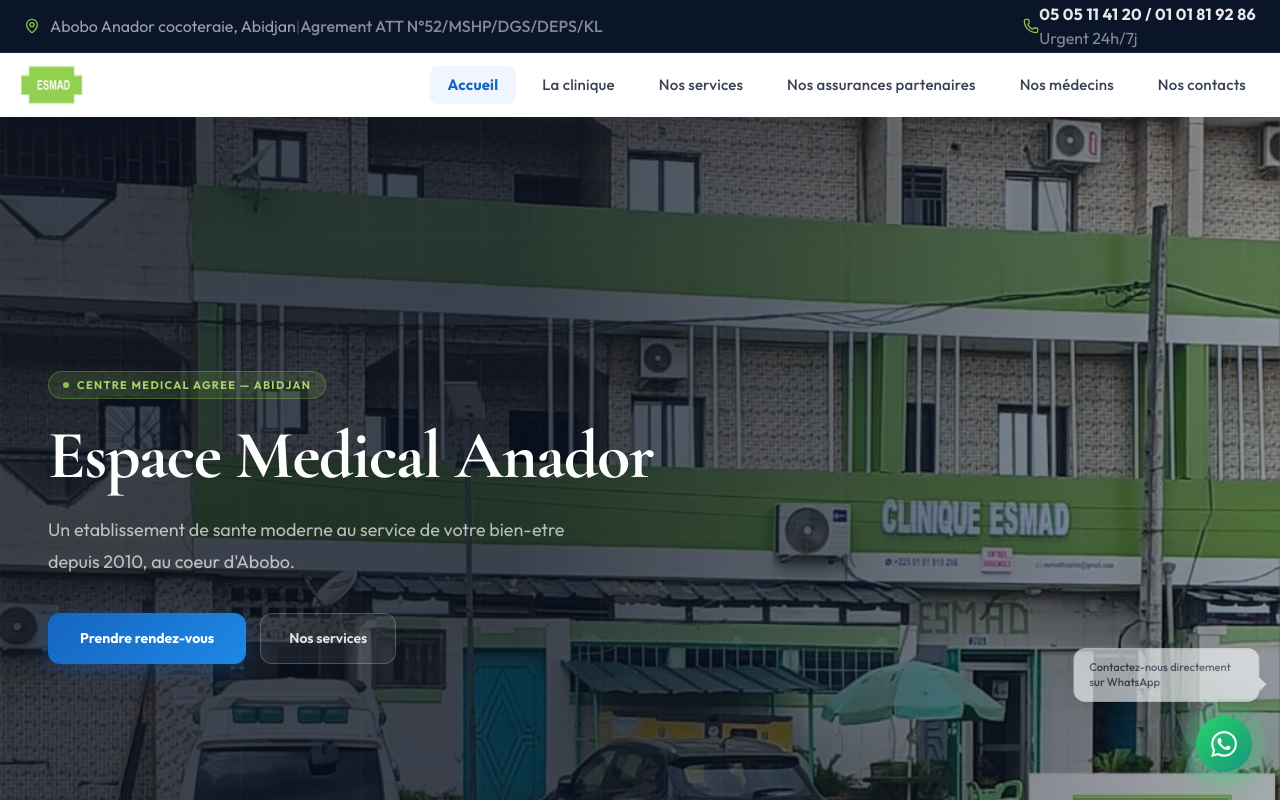
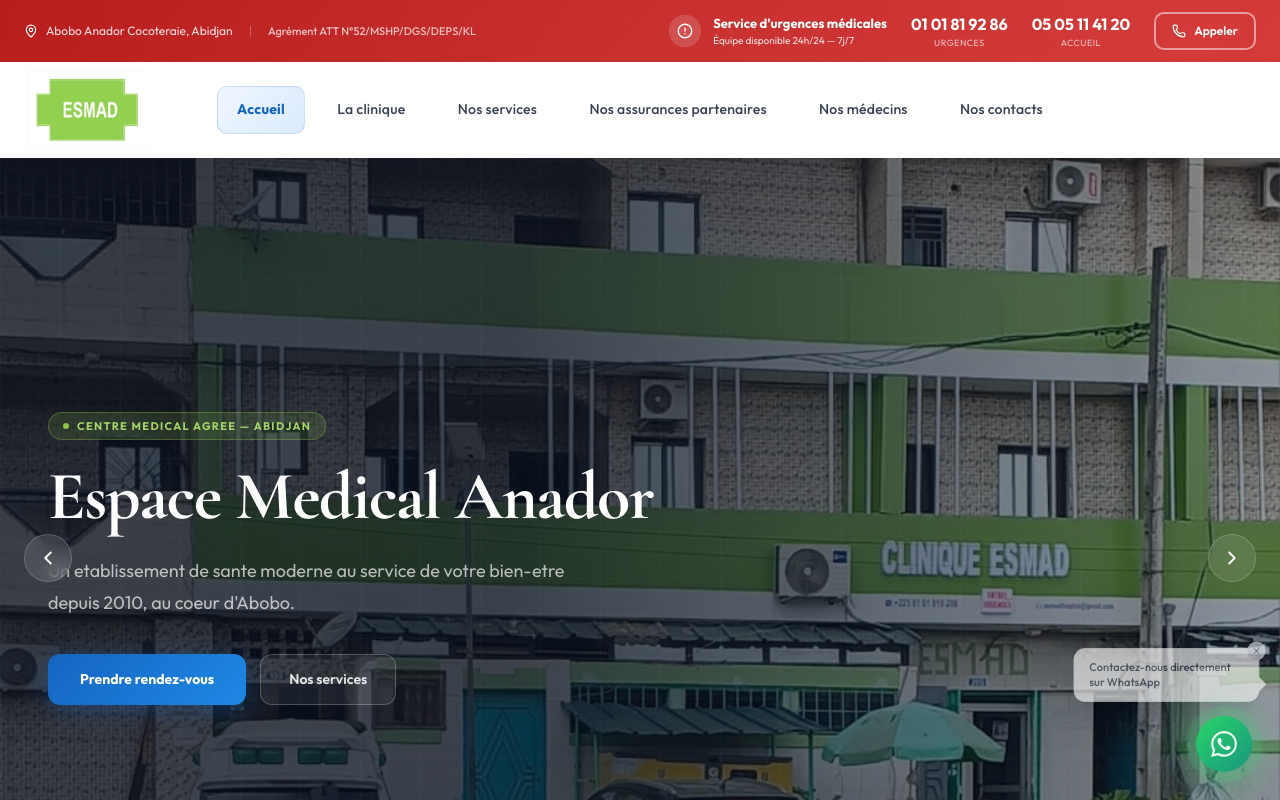
Before and after one commit to Traorelacina/ESMAD, a React (Vite) app: page / in a window 1280 px wide. Shown: the top 800 px of the page. Built offline with nearby package versions, Linux system fonts and the light colour scheme.

Commit message:
mis a jour

```diff
--- a/src/components/layout/Navbar.tsx
+++ b/src/components/layout/Navbar.tsx
@@ -28,58 +28,73 @@
     setOpen(false)
   }, [location.pathname])
 
-  // Fermer le menu quand la fenêtre est redimensionnée
+  // Verrouiller le scroll quand le menu mobile est ouvert
+  useEffect(() => {
+    document.body.style.overflow = open ? 'hidden' : ''
+    return () => { document.body.style.overflow = '' }
+  }, [open])
+
+  // Fermer le menu si redimensionnement vers desktop
   useEffect(() => {
     const handleResize = () => {
-      if (window.innerWidth >= 1024 && open) {
-        setOpen(false)
-      }
+      if (window.innerWidth >= 1024) setOpen(false)
     }
     window.addEventListener('resize', handleResize)
     return () => window.removeEventListener('resize', handleResize)
-  }, [open])
+  }, [])
 
   return (
     <>
-      <header
-        style={{
+      <header className="navbar-header" style={{
         background: '#ffffff',
-          boxShadow: scrolled ? '0 2px 20px rgba(0,0,0,0.08)' : '0 1px 0 rgba(0,0,0,0.05)',
+        boxShadow: scrolled
+          ? '0 4px 24px rgba(21, 101, 192, 0.10), 0 1px 0 rgba(0,0,0,0.04)'
+          : '0 1px 0 rgba(0,0,0,0.06)',
         position: 'sticky',
         top: 0,
         zIndex: 100,
-          transition: 'box-shadow 0.3s ease',
-        }}
-      >
-        <div
+        transition: 'box-shadow 0.35s ease',
+      }}>
+        <div style={{
+          maxWidth: 1320,
+          margin: '0 auto',
+          padding: '0 28px',
+          display: 'grid',
+          gridTemplateColumns: '1fr auto 1fr',
+          alignItems: 'center',
+          height: 'clamp(80px, 12vh, 100px)',
+        }}>
+
+          {/* ── LOGO (colonne gauche) - Sans contour ── */}
+          <Link
+            to="/"
             style={{
-            maxWidth: 1280,
-            margin: '0 auto',
-            padding: '0 16px',
               display: 'flex',
               alignItems: 'center',
-            justifyContent: 'space-between',
-            height: 'clamp(64px, 8vh, 84px)',
+              justifyContent: 'flex-start',
+              textDecoration: 'none',
+              flexShrink: 0,
             }}
+            aria-label="ESMAD – Accueil"
           >
-          {/* LOGO */}
-          <Link to="/" style={{ display: 'flex', alignItems: 'center', flexShrink: 0 }}>
             <img
               src={logo}
-              alt="ESMAD - Espace Médical Anador"
+              alt="ESMAD – Espace Médical Anador"
               style={{
-                height: 'clamp(40px, 6vh, 56px)',
+                height: 'clamp(65px, 10vh, 85px)',
                 width: 'auto',
-                objectFit: 'contain'
+                objectFit: 'contain',
+                display: 'block',
               }}
             />
           </Link>
 
-          {/* MENU DESKTOP */}
-          <nav style={{
+          {/* ── MENU DESKTOP (colonne centrale, parfaitement centré par grid) ── */}
+          <nav className="desktop-nav" aria-label="Menu principal" style={{
             display: 'flex',
             alignItems: 'center',
-            gap: 'clamp(4px, 1vw, 8px)'
+            justifyContent: 'center',
+            gap: 'clamp(4px, 1vw, 12px)',
           }}>
             {MENU.map((item) => {
               const active = location.pathname === item.href
@@ -88,29 +103,38 @@
                   key={item.href}
                   to={item.href}
                   style={{
-                    padding: '8px clamp(12px, 1.5vw, 18px)',
-                    borderRadius: 8,
-                    fontSize: 'clamp(13px, 1.2vw, 15px)',
+                    padding: 'clamp(10px, 1.5vh, 14px) clamp(14px, 1.5vw, 22px)',
+                    borderRadius: 10,
+                    fontSize: 'clamp(14px, 1.1vw, 16px)',
                     fontWeight: active ? 700 : 500,
                     color: active ? '#1565C0' : '#374151',
-                    background: active ? '#EFF6FF' : 'transparent',
+                    background: active
+                      ? 'linear-gradient(135deg, #EFF6FF, #DBEAFE)'
+                      : 'transparent',
                     textDecoration: 'none',
-                    transition: 'all 0.2s ease',
+                    transition: 'all 0.22s ease',
                     whiteSpace: 'nowrap',
                     letterSpacing: '0.2px',
+                    border: active ? '1px solid rgba(21,101,192,0.15)' : '1px solid transparent',
+                    position: 'relative',
                   }}
-                  onMouseEnter={(e) => {
+                  onMouseEnter={e => {
                     if (!active) {
-                      e.currentTarget.style.color = '#1565C0'
-                      e.currentTarget.style.background = '#F8FAFF'
+                      const el = e.currentTarget as HTMLElement
+                      el.style.color = '#1565C0'
+                      el.style.background = '#F0F7FF'
+                      el.style.border = '1px solid rgba(21,101,192,0.12)'
                     }
                   }}
-                  onMouseLeave={(e) => {
+                  onMouseLeave={e => {
                     if (!active) {
-                      e.currentTarget.style.color = '#374151'
-                      e.currentTarget.style.background = 'transparent'
+                      const el = e.currentTarget as HTMLElement
+                      el.style.color = '#374151'
+                      el.style.background = 'transparent'
+                      el.style.border = '1px solid transparent'
                     }
                   }}
+                  aria-current={active ? 'page' : undefined}
                 >
                   {item.label}
                 </Link>
@@ -118,46 +142,80 @@
             })}
           </nav>
 
-          {/* HAMBURGER MOBILE */}
+          {/* ── DROITE : espace pour équilibrer + hamburger (mobile) ── */}
+          <div style={{
+            display: 'flex',
+            alignItems: 'center',
+            justifyContent: 'flex-end',
+            gap: 12,
+          }}>
+            {/* Hamburger mobile */}
             <button
+              className="hamburger-btn"
               onClick={() => setOpen(!open)}
               style={{
                 padding: 10,
                 borderRadius: 10,
                 border: '1.5px solid #E5E7EB',
                 color: '#374151',
-              background: '#fff',
+                background: open ? '#F0F7FF' : '#fff',
                 cursor: 'pointer',
                 display: 'flex',
                 alignItems: 'center',
                 justifyContent: 'center',
+                transition: 'all 0.2s ease',
               }}
-            aria-label="Menu"
+              aria-label={open ? 'Fermer le menu' : 'Ouvrir le menu'}
+              aria-expanded={open}
             >
-            {open ? <X size={22} /> : <Menu size={22} />}
+              {open ? <X size={24} /> : <Menu size={24} />}
             </button>
+          </div>
         </div>
       </header>
 
-      {/* MENU MOBILE */}
-      {open && (
+      {/* ── MENU MOBILE ── */}
       <div
+        className="mobile-menu"
+        aria-hidden={!open}
         style={{
           position: 'fixed',
-            top: 'clamp(64px, 8vh, 84px)',
+          top: 'clamp(80px, 12vh, 100px)',
           left: 0,
           right: 0,
           bottom: 0,
           background: '#fff',
-            borderTop: '1px solid #F0F2F5',
-            padding: '20px 24px',
+          borderTop: '1px solid #EEF2F7',
+          padding: '24px 20px 32px',
           display: 'flex',
           flexDirection: 'column',
           gap: 8,
           overflowY: 'auto',
           zIndex: 99,
+          transform: open ? 'translateX(0)' : 'translateX(100%)',
+          transition: 'transform 0.32s cubic-bezier(0.4, 0, 0.2, 1)',
+          pointerEvents: open ? 'auto' : 'none',
         }}
       >
+        {/* Logo dans le menu mobile */}
+        <div style={{
+          display: 'flex',
+          justifyContent: 'center',
+          marginBottom: 20,
+          paddingBottom: 20,
+          borderBottom: '1px solid #F0F4F8',
+        }}>
+          <img
+            src={logo}
+            alt="ESMAD"
+            style={{
+              height: 70,
+              width: 'auto',
+              objectFit: 'contain',
+            }}
+          />
+        </div>
+
         {MENU.map((item) => {
           const active = location.pathname === item.href
           return (
@@ -165,53 +223,65 @@
               key={item.href}
               to={item.href}
               style={{
-                  padding: '14px 20px',
+                padding: '16px 20px',
                 borderRadius: 12,
-                  fontSize: 16,
+                fontSize: 17,
                 fontWeight: active ? 700 : 500,
                 color: active ? '#1565C0' : '#374151',
-                  background: active ? '#EFF6FF' : 'transparent',
+                background: active
+                  ? 'linear-gradient(135deg, #EFF6FF, #DBEAFE)'
+                  : 'transparent',
                 textDecoration: 'none',
                 transition: 'all 0.2s ease',
+                border: active ? '1px solid rgba(21,101,192,0.15)' : '1px solid transparent',
+                display: 'flex',
+                alignItems: 'center',
               }}
+              aria-current={active ? 'page' : undefined}
             >
+              {active && (
+                <span style={{
+                  width: 4,
+                  height: 20,
+                  background: '#1565C0',
+                  borderRadius: 2,
+                  marginRight: 12,
+                  flexShrink: 0,
+                }} />
+              )}
               {item.label}
             </Link>
           )
         })}
       </div>
-      )}
 
       <style>{`
+        /* ── DESKTOP ≥ 1024px ── */
         @media (min-width: 1024px) {
-          nav {
-            display: flex !important;
-          }
-          button {
-            display: none !important;
-          }
+          .desktop-nav { display: flex !important; }
+          .hamburger-btn { display: none !important; }
+          .mobile-menu   { display: none !important; }
         }
 
+        /* ── TABLETTE 768–1023px ── */
         @media (min-width: 768px) and (max-width: 1023px) {
-          nav {
-            display: flex !important;
-          }
-          nav a {
-            padding: 8px 12px !important;
-            font-size: 13px !important;
-          }
-          button {
-            display: none !important;
-          }
+          .desktop-nav { display: flex !important; }
+          .hamburger-btn { display: none !important; }
+          .mobile-menu   { display: none !important; }
         }
 
+        /* ── MOBILE < 768px ── */
         @media (max-width: 767px) {
-          nav {
-            display: none !important;
+          .desktop-nav { display: none !important; }
+          .hamburger-btn { display: flex !important; }
+          .mobile-menu   { display: flex !important; }
         }
-          button {
-            display: flex !important;
-          }
+
+        /* Focus accessible */
+        .desktop-nav a:focus-visible,
+        .hamburger-btn:focus-visible {
+          outline: 2px solid #1565C0;
+          outline-offset: 3px;
         }
       `}</style>
     </>
--- a/src/components/layout/TopBar.tsx
+++ b/src/components/layout/TopBar.tsx
@@ -1,193 +1,123 @@
 // src/components/layout/TopBar.tsx
 import React from 'react'
-import { Phone, MapPin } from 'lucide-react'
+import { motion } from 'framer-motion'
+import { Phone, MapPin, AlertCircle } from 'lucide-react'
 
 export default function TopBar() {
   return (
     <div
-      style={{
-        background: '#0A1628',
-        borderBottom: '1px solid rgba(255,255,255,0.07)',
-        width: '100%',
-      }}
+      className="relative overflow-hidden"
+      style={{ background: 'linear-gradient(135deg, #B71C1C 0%, #C62828 50%, #D32F2F 100%)' }}
     >
-      <div
+      {/* Animated shimmer */}
+      <motion.div
+        className="absolute inset-0 pointer-events-none"
         style={{
-          maxWidth: 1280,
-          margin: '0 auto',
-          padding: '0 24px',
-          display: 'flex',
-          alignItems: 'center',
-          justifyContent: 'space-between',
-          height: 52,
+          background: 'linear-gradient(90deg, transparent 0%, rgba(255,255,255,0.06) 50%, transparent 100%)',
+          backgroundSize: '200% 100%',
         }}
-        className="topbar-container"
-      >
-        {/* GAUCHE */}
-        <div className="topbar-left">
-          <div style={{ display: 'flex', alignItems: 'center', gap: 10, color: 'rgba(255,255,255,0.6)' }}>
-            <MapPin size={16} color="#8BC34A" strokeWidth={2} />
-            <span className="address-full">Abobo Anador cocoteraie, Abidjan</span>
-            <span className="address-short">Abobo Anador, Abidjan</span>
+        animate={{ backgroundPosition: ['-200% 0', '200% 0'] }}
+        transition={{ duration: 3, repeat: Infinity, ease: 'linear' }}
+      />
+
+      <div style={{ maxWidth: 1280, margin: '0 auto', padding: '12px 24px' }}>
+        <div style={{ display: 'flex', alignItems: 'center', justifyContent: 'space-between', flexWrap: 'wrap', gap: 16 }}>
+
+          {/* GAUCHE - Adresse et agrément */}
+          <div style={{ display: 'flex', alignItems: 'center', gap: 16, flexWrap: 'wrap' }}>
+            <div style={{ display: 'flex', alignItems: 'center', gap: 8, color: 'rgba(255,255,255,0.85)' }}>
+              <MapPin size={14} color="#fff" strokeWidth={2} />
+              <span className="address-full" style={{ fontSize: 12 }}>Abobo Anador Cocoteraie, Abidjan</span>
+              <span className="address-short" style={{ fontSize: 11 }}>Abobo Anador, Abidjan</span>
+            </div>
+            <span style={{ color: 'rgba(255,255,255,0.3)', fontSize: 12 }}>|</span>
+            <span style={{ color: 'rgba(255,255,255,0.7)', fontWeight: 500, fontSize: 11 }}>
+              Agrément ATT N°52/MSHP/DGS/DEPS/KL
+            </span>
           </div>
-          <span className="separator" style={{ color: 'rgba(255,255,255,0.2)', fontSize: 16 }}>|</span>
-          <span className="agrement" style={{ color: 'rgba(255,255,255,0.5)', fontWeight: 500 }}>
-            Agrement ATT N°52/MSHP/DGS/DEPS/KL
-          </span>
-        </div>
 
-        {/* DROITE */}
-        <div className="topbar-right">
-          <Phone size={16} color="#8BC34A" strokeWidth={2} />
-          <div style={{ lineHeight: 1.4 }}>
-            <div style={{ color: 'rgba(255,255,255,0.9)', fontWeight: 700, letterSpacing: '0.3px' }}>
-              <span className="phone-full">05 05 11 41 20 / 01 01 81 92 86</span>
-              <span className="phone-short">05 05 11 41 20</span>
+          {/* DROITE - Numéros avec style urgence */}
+          <div style={{ display: 'flex', alignItems: 'center', gap: 24, flexWrap: 'wrap' }}>
+            <div style={{ display: 'flex', alignItems: 'center', gap: 12 }}>
+              <motion.div
+                style={{
+                  width: 32,
+                  height: 32,
+                  borderRadius: '50%',
+                  background: 'rgba(255,255,255,0.15)',
+                  display: 'flex',
+                  alignItems: 'center',
+                  justifyContent: 'center',
+                  flexShrink: 0,
+                }}
+                animate={{ scale: [1, 1.1, 1] }}
+                transition={{ duration: 2, repeat: Infinity }}
+              >
+                <AlertCircle size={16} style={{ color: '#fff' }} />
+              </motion.div>
+              <div style={{ color: '#fff' }}>
+                <div style={{ fontWeight: 'bold', fontSize: 13 }}>Service d'urgences médicales</div>
+                <div style={{ fontSize: 10, opacity: 0.85 }}>Équipe disponible 24h/24 — 7j/7</div>
+              </div>
             </div>
-            <div className="phone-labels" style={{ display: 'flex', gap: 20, color: 'rgba(255,255,255,0.5)', marginTop: 2 }}>
-              <span>Urgent 24h/7j</span>
-            </div>
+
+            {[
+              { num: '01 01 81 92 86', label: 'Urgences' },
+              { num: '05 05 11 41 20', label: 'Accueil' },
+            ].map((item) => (
+              <motion.a
+                key={item.num}
+                href={`tel:+225${item.num.replace(/\s/g, '')}`}
+                style={{ textAlign: 'center', color: '#fff', textDecoration: 'none' }}
+                whileHover={{ scale: 1.05 }}
+              >
+                <div style={{ fontWeight: 'bold', fontSize: 16 }}>{item.num}</div>
+                <div style={{ fontSize: 9, opacity: 0.7, textTransform: 'uppercase', letterSpacing: '0.5px' }}>{item.label}</div>
+              </motion.a>
+            ))}
+
+            <motion.a
+              href="tel:0101819286"
+              style={{
+                display: 'flex',
+                alignItems: 'center',
+                gap: 8,
+                border: '2px solid rgba(255,255,255,0.5)',
+                color: '#fff',
+                padding: '8px 16px',
+                borderRadius: 10,
+                fontSize: 12,
+                fontWeight: 600,
+                textDecoration: 'none',
+                background: 'transparent',
+              }}
+              whileHover={{ scale: 1.04, background: 'rgba(255,255,255,0.1)' }}
+              whileTap={{ scale: 0.97 }}
+            >
+              <Phone size={14} />
+              Appeler
+            </motion.a>
           </div>
         </div>
       </div>
 
       <style>{`
-        .topbar-left {
-          display: flex;
-          align-items: center;
-          gap: 24;
-        }
-
-        .topbar-left > div {
-          display: flex;
-          align-items: center;
-          gap: 10;
-          color: rgba(255,255,255,0.6);
-        }
-
-        .topbar-right {
-          display: flex;
-          align-items: center;
-          gap: 12;
-        }
-
-        .topbar-right > div {
-          line-height: 1.4;
-        }
-
-        .address-short,
-        .phone-short {
-          display: none;
-        }
-
-        .phone-labels {
-          display: flex;
-        }
-
-        /* Tablette */
-        @media (min-width: 768px) and (max-width: 1023px) {
-          .topbar-container {
-            padding: 0 16px !important;
+        /* Mobile */
+        @media (max-width: 768px) {
+          .address-full {
+            display: none !important;
           }
-
-          .topbar-left {
-            gap: 12 !important;
-          }
-
-          .topbar-left > div {
-            font-size: 12px !important;
-          }
-
-          .separator {
-            font-size: 14px !important;
-          }
-
-          .agrement {
-            font-size: 11px !important;
-          }
-
-          .topbar-right {
-            gap: 8 !important;
-          }
-
-          .topbar-right > div > div:first-child {
-            font-size: 13px !important;
-          }
-
-          .phone-labels {
-            gap: 12 !important;
-            font-size: 11px !important;
+          .address-short {
+            display: inline !important;
           }
         }
 
-        /* Mobile */
-        @media (max-width: 767px) {
-          .topbar-container {
-            padding: 10px 16px !important;
-            flex-direction: column !important;
-            height: auto !important;
-            gap: 8 !important;
-          }
-
-          .topbar-left {
-            width: 100% !important;
-            justify-content: space-between !important;
-            gap: 8 !important;
-          }
-
-          .topbar-left > div {
-            font-size: 11px !important;
-          }
-
+        @media (min-width: 769px) {
           .address-full {
-            display: none !important;
-          }
-
-          .address-short {
             display: inline !important;
           }
-
-          .separator {
+          .address-short {
             display: none !important;
-          }
-
-          .agrement {
-            font-size: 10px !important;
-          }
-
-          .topbar-right {
-            width: 100% !important;
-            justify-content: center !important;
-            gap: 8 !important;
-          }
-
-          .phone-full {
-            display: none !important;
-          }
-
-          .phone-short {
-            display: inline !important;
-            font-size: 14px !important;
-          }
-
-          .phone-labels {
-            justify-content: center !important;
-            gap: 16 !important;
-            font-size: 10px !important;
-            margin-top: 4px !important;
-          }
-        }
-
-        /* Tres petits mobiles */
-        @media (max-width: 480px) {
-          .topbar-left {
-            flex-direction: column !important;
-            text-align: center !important;
-            gap: 4 !important;
-          }
-
-          .agrement {
-            font-size: 9px !important;
           }
         }
       `}</style>
```
Lines whose indentation alone changed are shown as unchanged.
